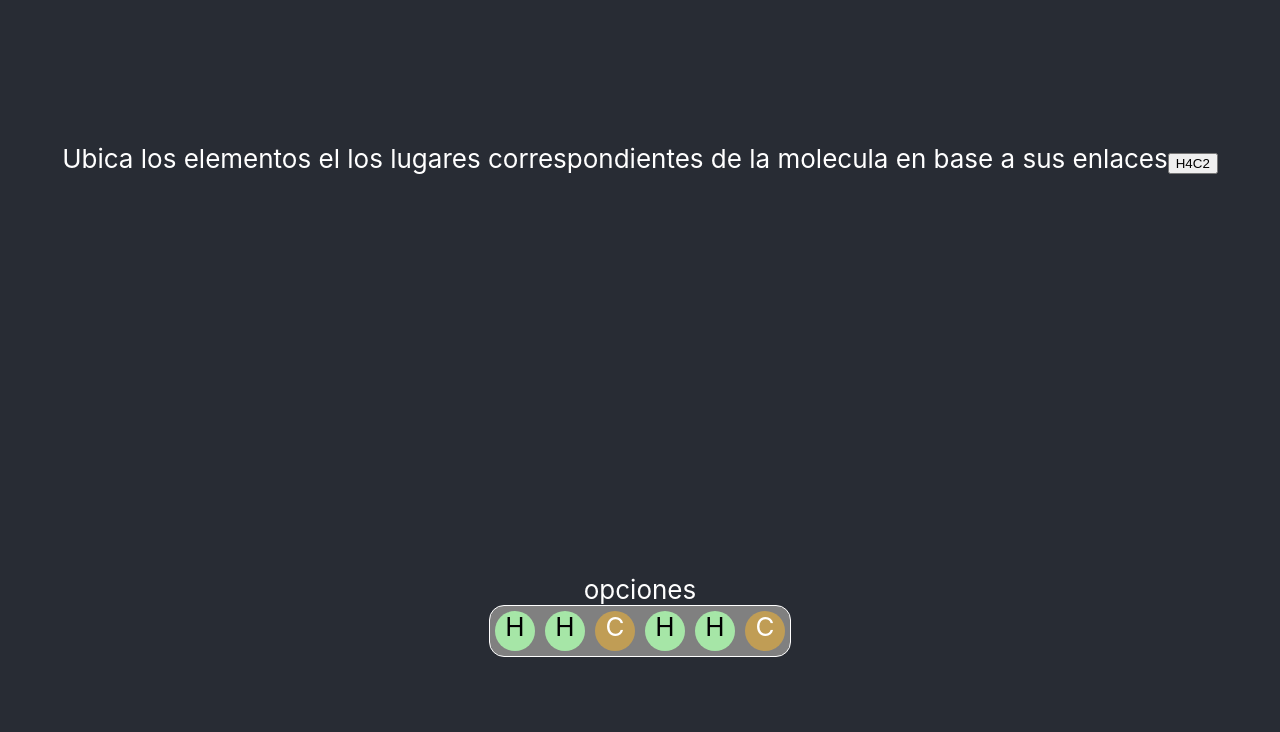
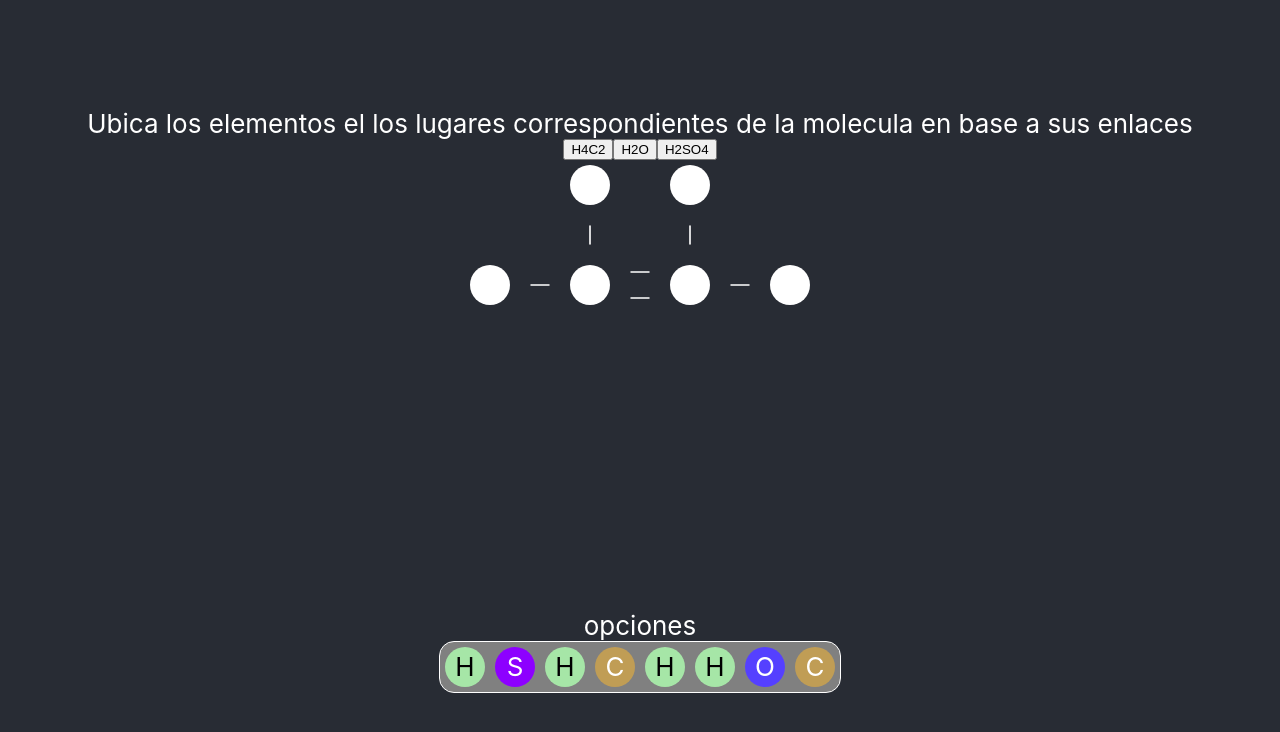
Before and after one commit to eltunas/configuracion-electronica, a React (Create React App) app: page / in a window 1280 px wide. Shown: the top 732 px of the page. Built offline with nearby package versions, Linux system fonts and the light colour scheme.

Commit message:
finished mvp lewis

```diff
--- a/src/lewis/Lewis.js
+++ b/src/lewis/Lewis.js
@@ -15,8 +15,8 @@ import { BsDashLg } from "react-icons/bs";
 
 
 
-const xPos = [0, 1, 2, 3, 4, 5, 6, 7]
-const yPos = [0, 1, 2, 3, 4, 5, 6, 7]
+const xPos = [0, 1, 2, 3, 4, 5, 6, 7, 8]
+const yPos = [0, 1, 2, 3, 4, 5, 6, 7, 8]
 
 const Lewis = () => {
 
@@ -26,131 +26,359 @@ const Lewis = () => {
             items: [
                 {
                     nombre: "H",
-                    x: 2,
+                    x: 3,
                     y: 0,
                     type: "a",
                     component: <Hidrogeno />
                 }, {
                     nombre: "H",
-                    x: 4,
+                    x: 5,
                     y: 0,
                     type: "a",
                     component: <Hidrogeno />
                 }, {
                     nombre: "cov-ver",
-                    x: 2,
+                    x: 3,
                     y: 1,
                     type: "e",
                     component: <CovalenteVertical />
                 }, {
                     nombre: "cov-ver",
-                    x: 4,
+                    x: 5,
                     y: 1,
                     type: "e",
                     component: <CovalenteVertical />
                 }, {
                     nombre: "c",
-                    x: 2,
+                    x: 3,
                     y: 2,
                     type: "a",
                     component: <Carbono />
                 }, {
                     nombre: "c",
-                    x: 4,
+                    x: 5,
                     y: 2,
                     type: "a",
                     component: <Carbono />
                 }, {
                     nombre: "cov-hor",
-                    x: 3,
+                    x: 4,
                     y: 2,
                     type: "e",
                     component: <CovalenteHorizontalDoble />
                 }, {
                     nombre: "cov-hor",
-                    x: 1,
+                    x: 2,
                     y: 2,
                     type: "e",
                     component: <CovalenteHorizontal />
                 },
                 {
                     nombre: "H",
-                    x: 0,
+                    x: 1,
                     y: 2,
                     type: "a",
                     component: <Hidrogeno />
                 }, {
                     nombre: "cov-hor",
-                    x: 5,
+                    x: 6,
                     y: 2,
                     type: "e",
                     component: <CovalenteHorizontal />
                 },
                 {
                     nombre: "H",
-                    x: 6,
+                    x: 7,
                     y: 2,
                     type: "a",
                     component: <Hidrogeno />
                 },
             ],
             options: [
-                <Hidrogeno />,
-                <Hidrogeno />,
-                <Carbono />,
-                <Hidrogeno />,
-                <Hidrogeno />,
-                <Carbono />,
+                {
+                    name: "H",
+                    comp: <Hidrogeno />
+                },
+                {
+                    name: "S",
+                    comp: <Sulfuro />
+                },
+                {
+                    name: "H",
+                    comp: <Hidrogeno />
+                },
+                {
+                    name: "C",
+                    comp: <Carbono />
+                },
+                {
+                    name: "H",
+                    comp: <Hidrogeno />
+                },
+                {
+                    name: "H",
+                    comp: <Hidrogeno />
+                },
+                {
+                    name: "O",
+                    comp: <Oxigeno />
+                },
+                {
+                    name: "C",
+                    comp: <Carbono />
+                },
+            ]
+        },
+        {
+            nombre: "H20",
+            items: [
+                {
+                    nombre: "H",
+                    x: 2,
+                    y: 3,
+                    type: "a",
+                    component: <Hidrogeno />
+                }, {
+                    nombre: "cov-hor",
+                    x: 3,
+                    y: 3,
+                    type: "e",
+                    component: <CovalenteHorizontal />
+                },{
+                    nombre: "O",
+                    x: 4,
+                    y: 3,
+                    type: "a",
+                    component: <Oxigeno />
+                }, {
+                    nombre: "cov-hor",
+                    x: 5,
+                    y: 3,
+                    type: "e",
+                    component: <CovalenteHorizontal />
+                }, {
+                    nombre: "H",
+                    x: 6,
+                    y: 3,
+                    type: "a",
+                    component: <Hidrogeno />
+                }],
+            options: [
+                {
+                    name: "H",
+                    comp: <Hidrogeno />
+                },
+                {
+                    name: "S",
+                    comp: <Sulfuro />
+                },
+                {
+                    name: "C",
+                    comp: <Carbono />
+                },
+                {
+                    name: "H",
+                    comp: <Hidrogeno />
+                },
+                {
+                    name: "H",
+                    comp: <Hidrogeno />
+                },
+                {
+                    name: "O",
+                    comp: <Oxigeno />
+                },
+                {
+                    name: "S",
+                    comp: <Sulfuro />
+                },
+            ]
+        },  {
+            nombre: "H2SO4",
+            items: [
+                {
+                    nombre: "H",
+                    x: 0,
+                    y: 4,
+                    type: "a",
+                    component: <Hidrogeno />
+                }, {
+                    nombre: "cov-hor",
+                    x: 1,
+                    y: 4,
+                    type: "e",
+                    component: <CovalenteHorizontal />
+                },{
+                    nombre: "O",
+                    x: 2,
+                    y: 4,
+                    type: "a",
+                    component: <Oxigeno />
+                }, {
+                    nombre: "cov-hor",
+                    x: 3,
+                    y: 4,
+                    type: "e",
+                    component: <CovalenteHorizontal />
+                }, {
+                    nombre: "S",
+                    x: 4,
+                    y: 4,
+                    type: "a",
+                    component: <Sulfuro />
+                }, {
+                    nombre: "cov-hor",
+                    x: 5,
+                    y: 4,
+                    type: "e",
+                    component: <CovalenteHorizontal />
+                },{
+                    nombre: "O",
+                    x: 6,
+                    y: 4,
+                    type: "a",
+                    component: <Oxigeno />
+                }, {
+                    nombre: "cov-hor",
+                    x: 7,
+                    y: 4,
+                    type: "e",
+                    component: <CovalenteHorizontal />
+                },{
+                    nombre: "H",
+                    x: 8,
+                    y: 4,
+                    type: "a",
+                    component: <Hidrogeno />
+                }, {
+                    nombre: "O",
+                    x: 4,
+                    y: 2,
+                    type: "a",
+                    component: <Oxigeno />
+                }, {
+                    nombre: "O",
+                    x: 4,
+                    y: 6,
+                    type: "a",
+                    component: <Oxigeno />
+                },  {
+                    nombre: "cov-ver",
+                    x: 4,
+                    y: 3,
+                    type: "e",
+                    component: <CovalenteVerticalDoble />
+                },  {
+                    nombre: "cov-ver",
+                    x: 4,
+                    y: 5,
+                    type: "e",
+                    component: <CovalenteVerticalDoble />
+                },
+            ],
+            options: [
+                {
+                    name: "H",
+                    comp: <Hidrogeno />
+                }, {
+                    name: "C",
+                    comp: <Carbono />
+                },
+                {
+                    name: "S",
+                    comp: <Sulfuro />
+                },
+                {
+                    name: "C",
+                    comp: <Carbono />
+                },
+                {
+                    name: "H",
+                    comp: <Hidrogeno />
+                },{
+                    name: "O",
+                    comp: <Oxigeno />
+                },
+                {
+                    name: "H",
+                    comp: <Hidrogeno />
+                },
+                {
+                    name: "O",
+                    comp: <Oxigeno />
+                },{
+                    name: "O",
+                    comp: <Oxigeno />
+                },
+                {
+                    name: "S",
+                    comp: <Sulfuro />
+                },{
+                    name: "O",
+                    comp: <Oxigeno />
+                },
             ]
         }
     ];
 
-    const [moleculaConsigna, setConsigna] = useState(0);
+    const [selectedConsigna, setConsigna] = useState(0);
 
     const [selectedOption, setSelectedOption] = useState({});
 
     const [usedOptions, setUsedOptions] = useState([])
 
+    const [correctAtoms, setCorrectAtoms] = useState([])
+
     useEffect(() => {
-        setConsigna(0)
-    }, [moleculaConsigna]);
+        console.log(selectedConsigna);
+    }, [selectedConsigna]);
+
+    const changeConsigna = (n) => {
+        setConsigna(n);
+        setSelectedOption({});
+        setUsedOptions([]);
+        setCorrectAtoms([])
+    }
 
     const GridItem = ({ x, y, molecula }) => {
         const getElement = () => {
             const element = molecula && molecula.items.find(item => item.x === x && item.y === y);
             if (element) {
                 if (element.type === "a") {
-                    return <Atom name={element.nombre} comp={element.component} molecula={molecula} />
+                    return <Atom xAtom={x} yAtom={y} name={element.nombre} comp={element.component} molecula={molecula} />
                 } else {
                     return <Bond comp={element.component} />
                 }
             } else {
                 //espacio en blanco
-                return (<Empty />)
+                return (<><Empty /></>)
             }
         }
         return <>{getElement()}</>
     }
 
-    const Atom = ({ name, comp, molecula, selectOption }) => {
-
-        const [showComp, setShowComp] = useState(false)
+    const Atom = ({ xAtom, yAtom, name, comp, molecula }) => {
 
         //cuando se le hace click, checkear si el seleccionado de opciones es el mismo y cambiar al atomo que corresponde
         const handleOnClick = () => {
-            if(selectedOption && selectedOption.name === name) {
+            console.log(selectedOption)
+            console.log(selectedOption.name)
+            if(selectedOption && selectedOption.name.toUpperCase() === name.toUpperCase()) {
                 const newUsed = [...usedOptions];
                 newUsed.push(selectedOption.id);
                 setUsedOptions(newUsed);
-                setShowComp(true);
+
+                const newCorrect = [...correctAtoms];
+                newCorrect.push(""+xAtom+yAtom)
+                setCorrectAtoms(newCorrect);
+
+                setSelectedOption({})
             }
         }
 
         return (
             <div style={{ width: "50px", height: "50px", fontSize: "10" }} onClick={() => handleOnClick()}>
-                {showComp ?
-                    <>{comp}</> :
-                    <div style={{ margin: "5px", width: "40px", height: "40px", borderRadius: "20px", backgroundColor: "white" }}></div>}
+                {correctAtoms.includes(""+xAtom+yAtom) ? <>{comp}</> : <div style={{ margin: "5px", width: "40px", height: "40px", borderRadius: "20px", backgroundColor: "white" }}></div>}
             </div>
         )
     }
@@ -158,9 +386,13 @@ const Lewis = () => {
 
     return (<>
         <div style={{ display: "flex", flexDirection: "column", justifyContent: "center", alignItems: "center" }}>
-            <div>
+            <div style={{ display: "flex", flexDirection: "column", justifyContent: "center", alignItems: "center" }}>
                 Ubica los elementos el los lugares correspondientes de la molecula en base a sus enlaces
-                <button onClick={() => setConsigna(0)}>H4C2</button>
+                <div style={{ display: "flex", flexDirection: "row", justifyContent: "center", alignItems: "center" }}>
+                    <button onClick={() => changeConsigna(0)}>H4C2</button>
+                    <button onClick={() => changeConsigna(1)}>H2O</button>
+                    <button onClick={() => changeConsigna(2)}>H2SO4</button>
+                </div>
             </div>
             <div>
                 {
@@ -168,7 +400,7 @@ const Lewis = () => {
                         return (
                             <div style={{ display: "flex", felxDirection: "column" }}>
                                 {xPos.map(xP => {
-                                    return <GridItem id={"grid-" + xP + "-" + yP} key={"grid-" + xP + "-" + yP} x={xP} y={yP} molecula={consignas[selectedOption]} />
+                                    return <GridItem id={"grid-" + xP + "-" + yP} key={"grid-" + xP + "-" + yP} x={xP} y={yP} molecula={consignas[selectedConsigna]} />
                                 })}
                             </div>
                         )
@@ -178,9 +410,12 @@ const Lewis = () => {
             <div>
                 opciones
                 <div style={{ height: "50px", display: "flex", flexDirection: "row", border: "solid 1px white", borderRadius: "15px", backgroundColor: "gray", justifyContent: "center", alignItems: "center" }}>
-                    {console.log(consignas[0].options)}
-                    {consignas[0] && consignas[0].options.map((op, index) => {
-                        return <div onClick={() => {setSelectedOption({id: index, ...op})}}>{op}</div>;
+                    {consignas[selectedConsigna] && consignas[selectedConsigna].options.map((op, index) => {
+                        return usedOptions.includes(index) ?
+                            <></> :
+                            (<div style={selectedOption.id === index ? {border: "solid 1px white", borderRadius: "15px"} : {}} onClick={() => {setSelectedOption({id: index, name: op.name})}}>
+                                {op.comp}
+                            </div>)
                     })}
                 </div>
             </div>
@@ -189,7 +424,7 @@ const Lewis = () => {
 }
 
 const Bond = ({ comp }) => {
-    return (<div style={{ width: "50px", height: "50px", fontSize: "10" }}>
+    return (<div style={{ display: "flex", flexDirection: "row", justifyContent: "center", alignItems: "center", width: "50px", height: "50px", fontSize: "10" }}>
         {comp}
     </div>)
 }
@@ -200,7 +435,7 @@ const Empty = () => {
 
 const Oxigeno = () => {
     return (
-        <div style={{ margin: "5px", backgroundColor: "#5540ff", color: "white", width: "40px", height: "40px", borderRadius: "20px" }}>
+        <div style={{ display: "flex", flexDirection: "row", justifyContent: "center", alignItems: "center",margin: "5px", backgroundColor: "#5540ff", color: "white", width: "40px", height: "40px", borderRadius: "20px" }}>
             O
         </div>
     )
@@ -208,7 +443,7 @@ const Oxigeno = () => {
 
 const Hidrogeno = () => {
     return (
-        <div style={{ margin: "5px", backgroundColor: "#a6e6a7", color: "black", width: "40px", height: "40px", borderRadius: "20px" }}>
+        <div style={{ display: "flex", flexDirection: "row", justifyContent: "center", alignItems: "center",margin: "5px", backgroundColor: "#a6e6a7", color: "black", width: "40px", height: "40px", borderRadius: "20px" }}>
             H
         </div>
     )
@@ -216,7 +451,7 @@ const Hidrogeno = () => {
 
 const Carbono = () => {
     return (
-        <div style={{ margin: "5px", backgroundColor: "#c09d55", color: "white", width: "40px", height: "40px", borderRadius: "20px" }}>
+        <div style={{ display: "flex", flexDirection: "row", justifyContent: "center", alignItems: "center",margin: "5px", backgroundColor: "#c09d55", color: "white", width: "40px", height: "40px", borderRadius: "20px" }}>
             C
         </div>
     )
@@ -224,7 +459,7 @@ const Carbono = () => {
 
 const Sulfuro = () => {
     return (
-        <div style={{ margin: "5px", backgroundColor: "#8d00ff", color: "white", width: "40px", height: "40px", borderRadius: "20px" }}>
+        <div style={{ display: "flex", flexDirection: "row", justifyContent: "center", alignItems: "center",margin: "5px", backgroundColor: "#8d00ff", color: "white", width: "40px", height: "40px", borderRadius: "20px" }}>
             S
         </div>
     )
```
